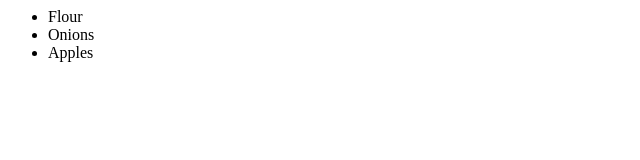
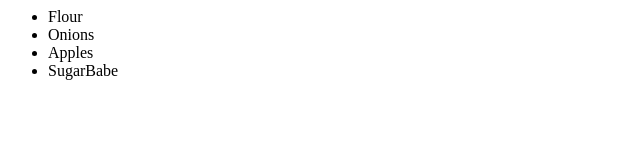
Before and after one commit to crazyartus/shoppingList, a plain HTML site: page index.html in a window 1280 px wide. Shown: the full height of the page, 0-640 px from the left. Drawn offline with Linux system fonts and the light colour scheme.

Commit message:
zmiany w plikach about.txt i index.html

```diff
--- a/index.html
+++ b/index.html
@@ -4,6 +4,7 @@
    <li>Flour</li>
    <li>Onions</li>
    <li>Apples</li>
+   <li>SugarBabe</li>
   </ul>
  </body>
 </html>
```
Also changed, not shown: about.txt.
